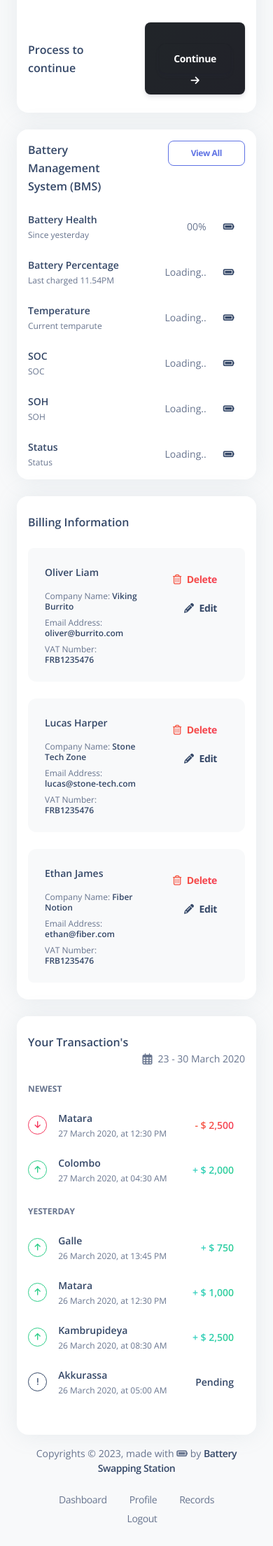
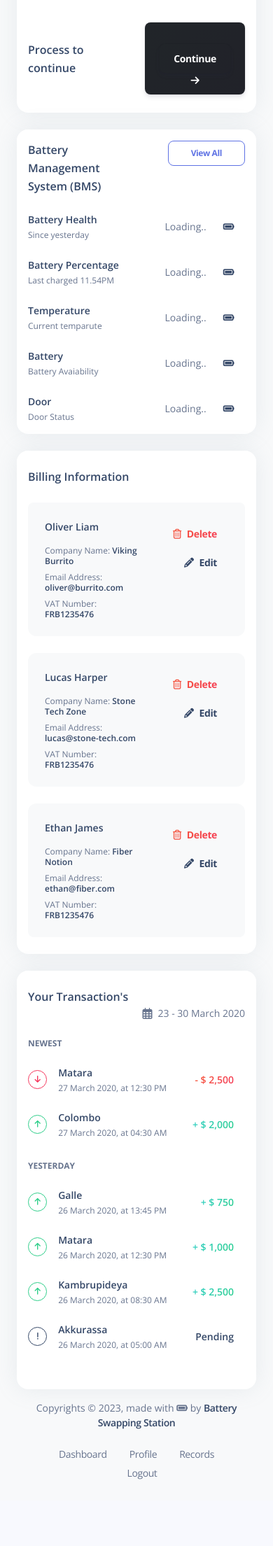
Before and after one commit to kirupan10/battery, a PHP site: page /billing.php?bn=1 in a window 390 px wide. Shown: the part 1281-3490 px from the top of the page at 70% size. After the commit the page ends 3395 px from the top, so only its background shows below. Run offline with PHP 8.4, Linux system fonts and the light colour scheme; the visitor is signed in with stand-in values (Sample User, id 1); some libraries are stand-ins or nearby versions.

Commit message:
2024.11.23 1.03.37
Fix the Open Door.
Add the Battery 3 to Dashboard

```diff
--- a/billing.php
+++ b/billing.php
@@ -212,7 +212,7 @@
                   <span class="text-xs">Since yesterday</span>
                 </div>
                 <div class="d-flex align-items-center text-sm">
-                    00%
+                  <div id="soc">Loading..</div>
                   <button class="btn btn-link text-dark text-sm mb-0 px-0 ms-4"><i class="fas fa-battery-full"></i></button>
                 </div>
               </li>
@@ -240,39 +240,27 @@
                 </div>
               </li>
 
-                <li class="list-group-item border-0 d-flex justify-content-between ps-0 mb-2 border-radius-lg">
-                  <div class="d-flex flex-column">
-                    <h6 class="text-dark mb-1 font-weight-bold text-sm">SOC</h6>
-                    <span class="text-xs">SOC</span>
-                  </div>
-                  <div class="d-flex align-items-center text-sm">
-                    <div id="soc">Loading..</div>
-                    <button class="btn btn-link text-dark text-sm mb-0 px-0 ms-4"><i class="fas fa-battery-full"></i> </button>
-                  </div>
-                </li>
 
               <li class="list-group-item border-0 d-flex justify-content-between ps-0 mb-2 border-radius-lg">
                 <div class="d-flex flex-column">
-                    <h6 class="text-dark mb-1 font-weight-bold text-sm">SOH</h6>
-                    <span class="text-xs">SOH</span>
-                  </div>
-                  <div class="d-flex align-items-center text-sm">
-                    <div id="soh">Loading..</div>
-                    <button class="btn btn-link text-dark text-sm mb-0 px-0 ms-4"><i class="fas fa-battery-full"></i> </button>
-                  </div>
-                </li>
-                <li class="list-group-item border-0 d-flex justify-content-between ps-0 mb-2 border-radius-lg">
-                  <div class="d-flex flex-column">
-                    <h6 class="text-dark mb-1 font-weight-bold text-sm">Status</h6>
-                    <span class="text-xs">Status</span>
+                  <h6 class="text-dark mb-1 font-weight-bold text-sm">Battery</h6>
+                  <span class="text-xs">Battery Avaiability</span>
                 </div>
                 <div class="d-flex align-items-center text-sm">
                   <div id="status">Loading..</div>
                   <button class="btn btn-link text-dark text-sm mb-0 px-0 ms-4"><i class="fas fa-battery-full"></i> </button>
                 </div>
               </li>
-
-
+              <li class="list-group-item border-0 d-flex justify-content-between ps-0 mb-2 border-radius-lg">
+                <div class="d-flex flex-column">
+                  <h6 class="text-dark mb-1 font-weight-bold text-sm">Door</h6>
+                  <span class="text-xs">Door Status</span>
+                </div>
+                <div class="d-flex align-items-center text-sm">
+                  <div id="isgate">Loading..</div>
+                  <button class="btn btn-link text-dark text-sm mb-0 px-0 ms-4"><i class="fas fa-battery-full"></i> </button>
+                </div>
+              </li>
             </ul>
           </div>
         </div>
--- a/dashboard.php
+++ b/dashboard.php
@@ -144,7 +144,7 @@
                       <p class="text-sm mb-0 text-uppercase font-weight-bold">
                         <a href="billing.php?bn=3">Battery 03</a>
                       </p>
-                      <h5 class="font-weight-bolder" id="battery2p">
+                      <h5 class="font-weight-bolder" id="battery3p">
                         Loading...
                       </h5>
                       <p class="mb-0">
@@ -164,6 +164,7 @@
               </div>
             </div>
           </div>
+
           <div class="col-xl-3 col-sm-6 mb-xl-0 mb-4">
             <div class="card">
               <div class="card-body p-3">
@@ -198,7 +199,7 @@
         </div>
         <br>
         <div class="row">
-        <div class="col-xl-3 col-sm-6 mb-xl-0 mb-4">
+          <div class="col-xl-3 col-sm-6 mb-xl-0 mb-4">
             <div class="card">
               <div class="card-body p-3">
                 <div class="row">
--- a/js/readdata.js
+++ b/js/readdata.js
@@ -17,9 +17,15 @@
   console.log(data);
 
   document.getElementById("battry_charging").innerHTML = data["charge"] + "%";
+  document.getElementById("battry_health").innerHTML = data["soh"] + "%";
   document.getElementById("battry_charging1").innerHTML = data["charge"] + "%";
   document.getElementById("battry_temp").innerHTML = data["temp"] + " C";
-  document.getElementById("soc").innerHTML = data["soc"] + "";
-  document.getElementById("soh").innerHTML = data["soh"] + "";
-  document.getElementById("status").innerHTML = data["status"] + "";
+  document.getElementById("soc").innerHTML = data["charge"] + "%";
+  document.getElementById("soc").innerHTML = data["soh"] + "%";
+  document.getElementById("status").innerHTML =
+    data["status"] == 1 ? "Avaiable" : "Not Avaiable";
+  document.getElementById("isgate").innerHTML =
+    data["isgate"] == 0 ? "Open" : "Closed";
+  document.getElementById("alldata").innerHTML =
+    "Health " + data["soh"] + "%, Percentage " + data["soh"] + " %";
 });
```
Also changed, not shown: js/batterytray.js (+6 -27 lines), js/readdata_opengate.js (added, +21 -0 lines), js/test.js (+8 -0 lines), receipt.php (+13 -10 lines). Lines whose indentation alone changed are shown as unchanged.
